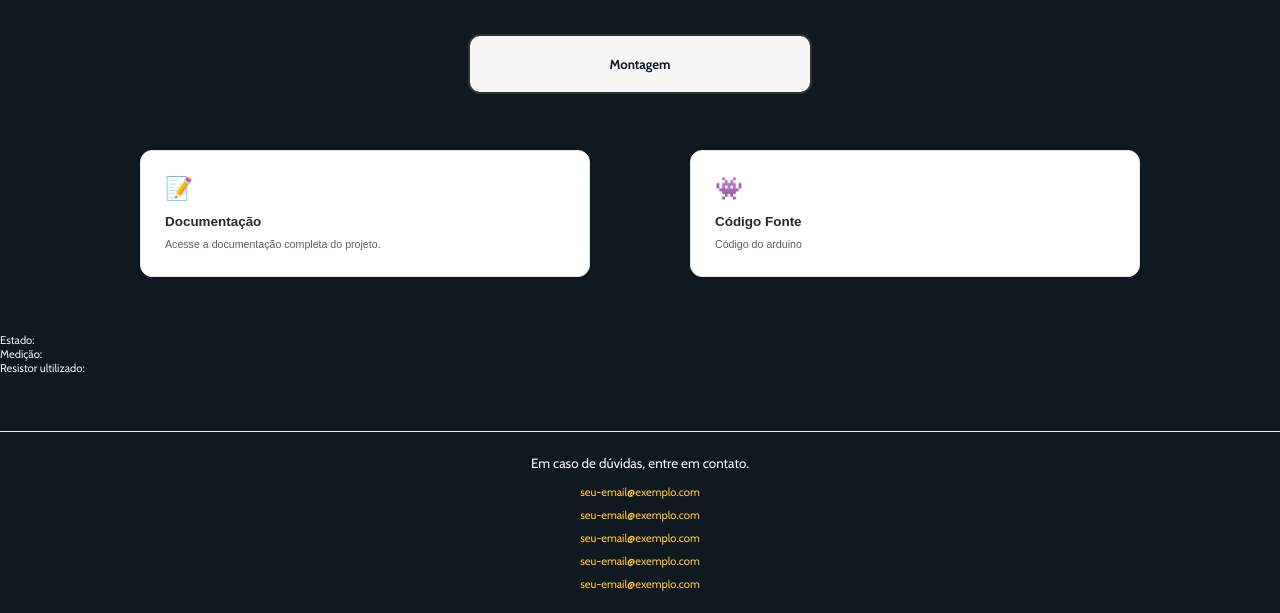
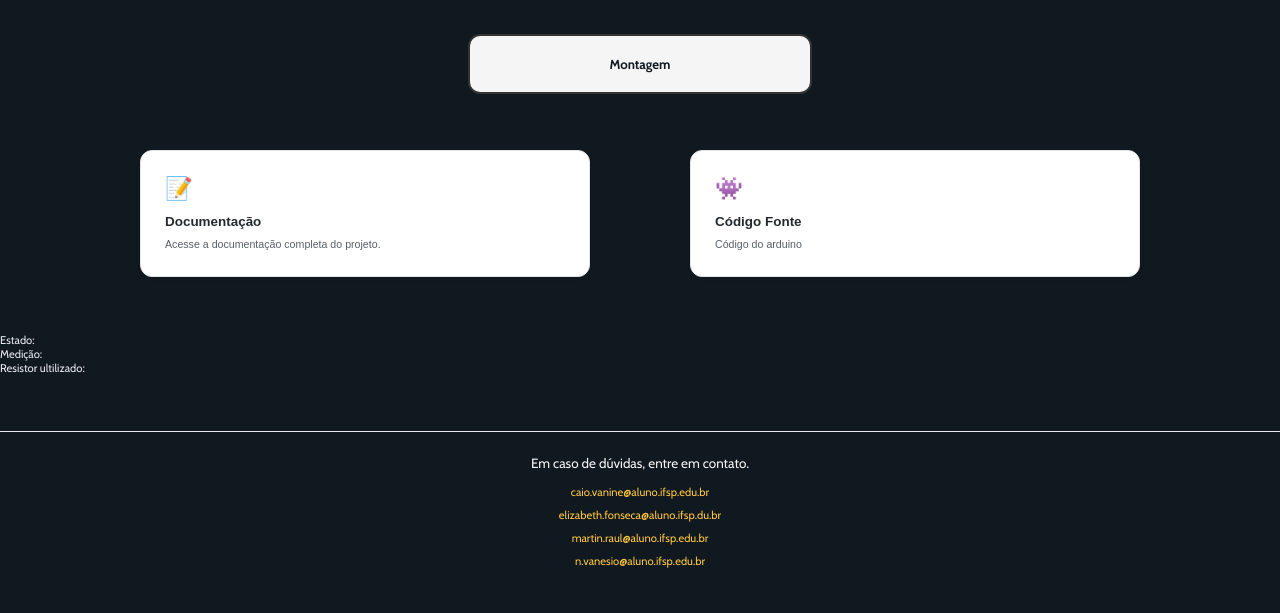
Before and after one commit to NickWildeno/Projeto-Integrador, a plain HTML site: page index.html in a window 1280 px wide. Shown: the part 1516-2129 px from the top of the page. After the commit the page ends 2106 px from the top, so only its background shows below. Drawn offline with nearby package versions, Linux system fonts and the light colour scheme.

Commit message:
versao_01

```diff
--- a/index.html
+++ b/index.html
@@ -121,11 +121,10 @@
     <footer class="rodape">
         <div class="bloco-rodape">
         <h6>Em caso de dúvidas, entre em contato.</h6>
-        <a href="mailto:seu-email@exemplo.com">seu-email@exemplo.com</a>
-        <a href="mailto:seu-email@exemplo.com">seu-email@exemplo.com</a>
-        <a href="mailto:seu-email@exemplo.com">seu-email@exemplo.com</a>
-        <a href="mailto:seu-email@exemplo.com">seu-email@exemplo.com</a>
-        <a href="mailto:seu-email@exemplo.com">seu-email@exemplo.com</a>
+        <a href="mailto:seu-email@exemplo.com">caio.vanine@aluno.ifsp.edu.br</a>
+        <a href="mailto:seu-email@exemplo.com">elizabeth.fonseca@aluno.ifsp.du.br</a>
+        <a href="mailto:seu-email@exemplo.com">martin.raul@aluno.ifsp.edu.br</a>
+        <a href="mailto:seu-email@exemplo.com">n.vanesio@aluno.ifsp.edu.br</a>
         </div>
     </footer>
 
```
